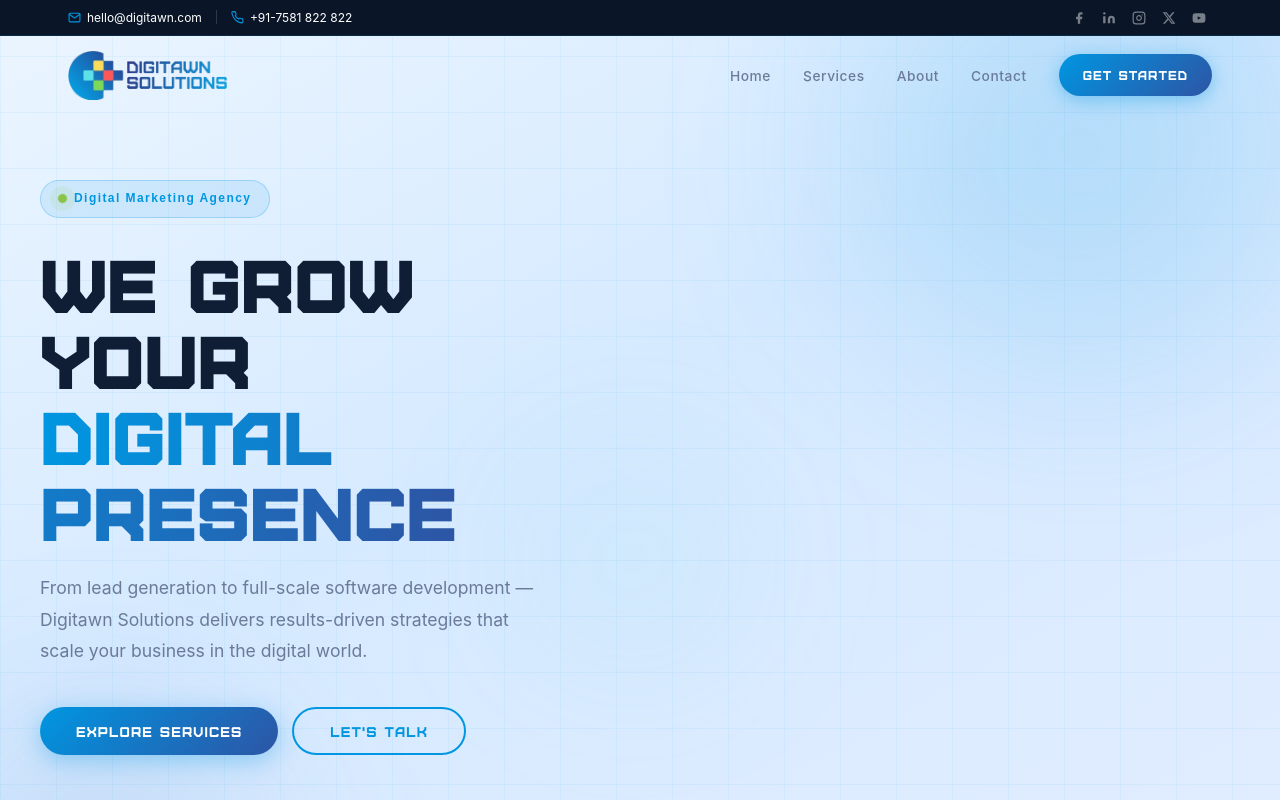
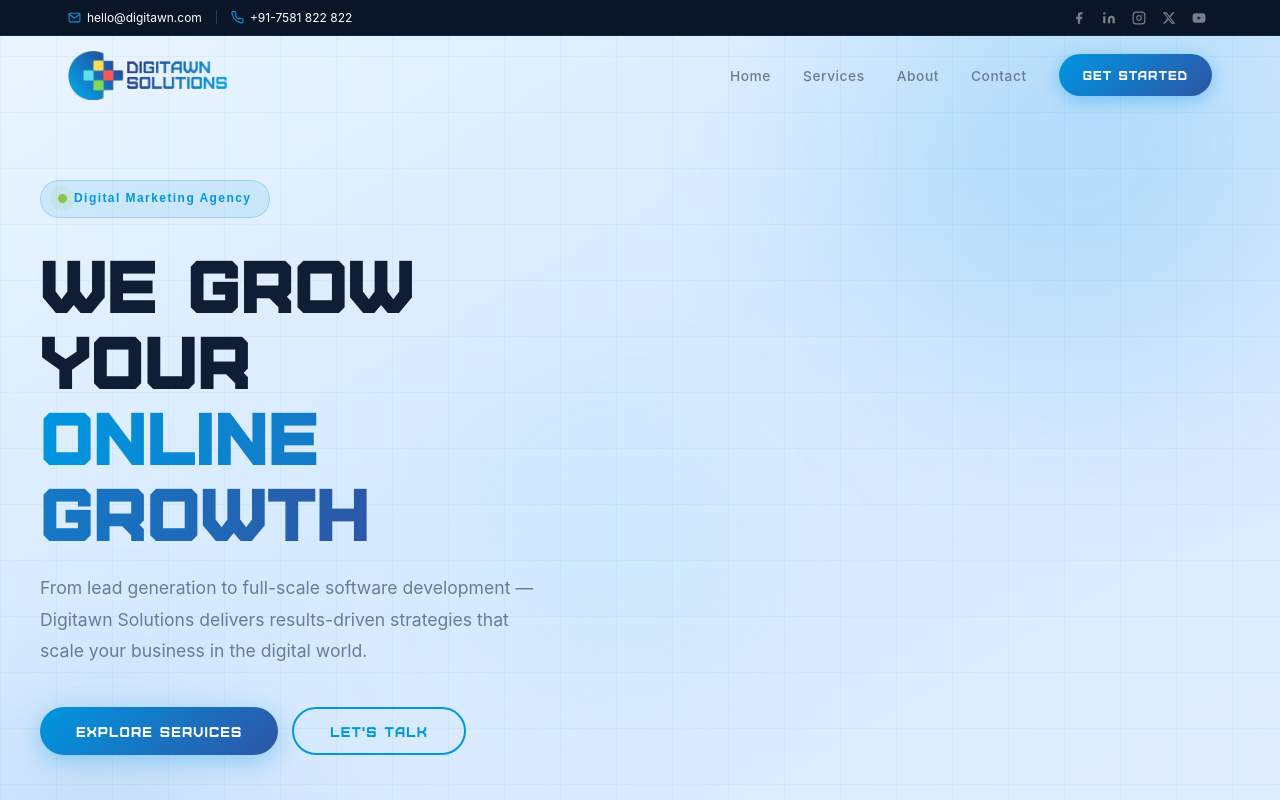
Before and after one commit to Crazyshinobi/digitawn, a React (Vite) app: page / in a window 1280 px wide. Shown: the top 800 px of the page. Built offline with nearby package versions, Linux system fonts and the light colour scheme.

Commit message:
improved hero section - added typing effect

```diff
--- a/src/components/Hero.css
+++ b/src/components/Hero.css
@@ -108,6 +108,24 @@
   line-height: 1.08;
   margin-bottom: 22px;
   color: var(--text);
+}
+
+/* ── Typewriter in title ── */
+.hero-tw {
+  display: inline;
+  /* min-width keeps the line from collapsing while deleting */
+  min-width: 2ch;
+}
+.hero-tw-cursor {
+  display: inline-block;
+  margin-left: 2px;
+  color: var(--primary);
+  font-weight: 300;
+  animation: tw-blink 0.85s step-end infinite;
+}
+@keyframes tw-blink {
+  0%, 100% { opacity: 1; }
+  50%       { opacity: 0; }
 }
 
 .hero-subtitle {
--- a/src/components/Hero.jsx
+++ b/src/components/Hero.jsx
@@ -3,32 +3,74 @@
 import useCounter from '../hooks/useCounter';
 
 const metrics = [
-  { label: 'Lead Conversion', value: '87%', width: '87%' },
+  { label: 'Lead Conversion',   value: '87%', width: '87%' },
   { label: 'Client Growth Rate', value: '94%', width: '94%' },
-  { label: 'Campaign ROI', value: '76%', width: '76%' },
+  { label: 'Campaign ROI',       value: '76%', width: '76%' },
 ];
 
 const heroStats = [
   { target: 50, suffix: '+', label: 'Projects Delivered' },
-  { target: 30, suffix: '+', label: 'Happy Clients' },
-  { target: 98, suffix: '%', label: 'Satisfaction Rate' },
+  { target: 30, suffix: '+', label: 'Happy Clients'      },
+  { target: 98, suffix: '%', label: 'Satisfaction Rate'  },
 ];
 
-// Hero counters start after the hero entrance animation delay (~0.7s)
+const titlePhrases = [
+  'Digital Presence',
+  'Online Growth',
+  'Brand Identity',
+  'Lead Pipeline',
+  'Web Experience',
+];
+
+/* ── Animated counter ── */
 function HeroStat({ target, suffix, label, delay = 0 }) {
   const [started, setStarted] = React.useState(false);
   const count = useCounter(target, 1600, started);
-
   React.useEffect(() => {
     const t = setTimeout(() => setStarted(true), 900 + delay);
     return () => clearTimeout(t);
   }, [delay]);
-
   return (
     <div className="stat-item">
       <span className="stat-value gradient-text">{count}{suffix}</span>
       <span className="stat-label">{label}</span>
     </div>
+  );
+}
+
+/* ── Typewriter ── */
+function Typewriter({ words }) {
+  const [idx, setIdx]         = React.useState(0);
+  const [text, setText]       = React.useState('');
+  const [deleting, setDeleting] = React.useState(false);
+
+  React.useEffect(() => {
+    const word  = words[idx];
+    const speed = deleting ? 45 : 90;
+    const pause = 2000;
+
+    if (!deleting && text === word) {
+      const t = setTimeout(() => setDeleting(true), pause);
+      return () => clearTimeout(t);
+    }
+    if (deleting && text === '') {
+      setDeleting(false);
+      setIdx(i => (i + 1) % words.length);
+      return;
+    }
+    const t = setTimeout(() => {
+      setText(prev =>
+        deleting ? prev.slice(0, -1) : word.slice(0, prev.length + 1)
+      );
+    }, speed);
+    return () => clearTimeout(t);
+  }, [text, deleting, idx, words]);
+
+  return (
+    <span className="hero-tw gradient-text">
+      {text}
+      <span className="hero-tw-cursor" aria-hidden="true">|</span>
+    </span>
   );
 }
 
@@ -55,7 +97,7 @@
 
           <h1 className="hero-title hero-anim hero-anim-2">
             We Grow Your <br />
-            <span className="gradient-text">Digital Presence</span>
+            <Typewriter words={titlePhrases} />
           </h1>
 
           <p className="hero-subtitle hero-anim hero-anim-3">
```
